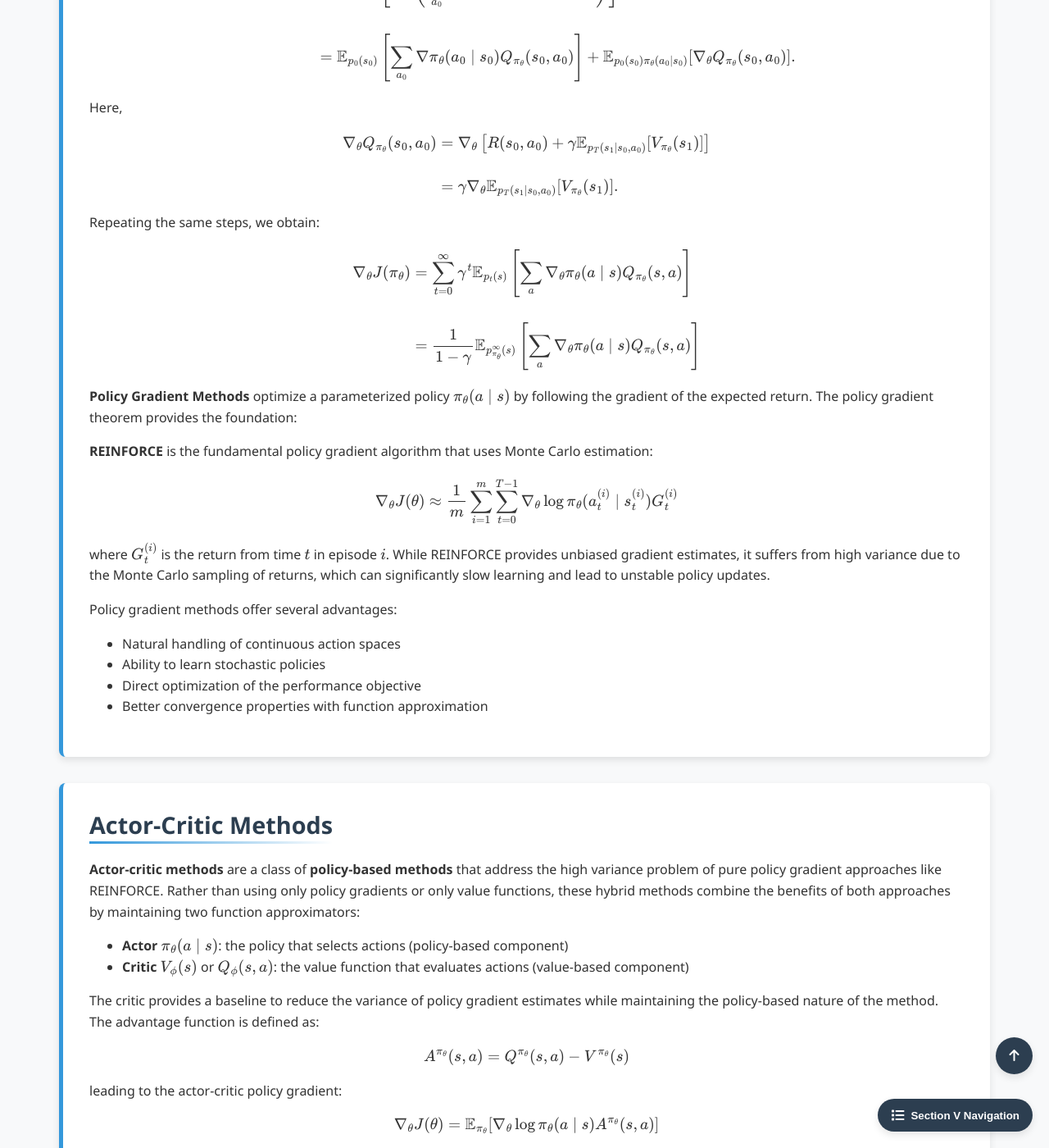
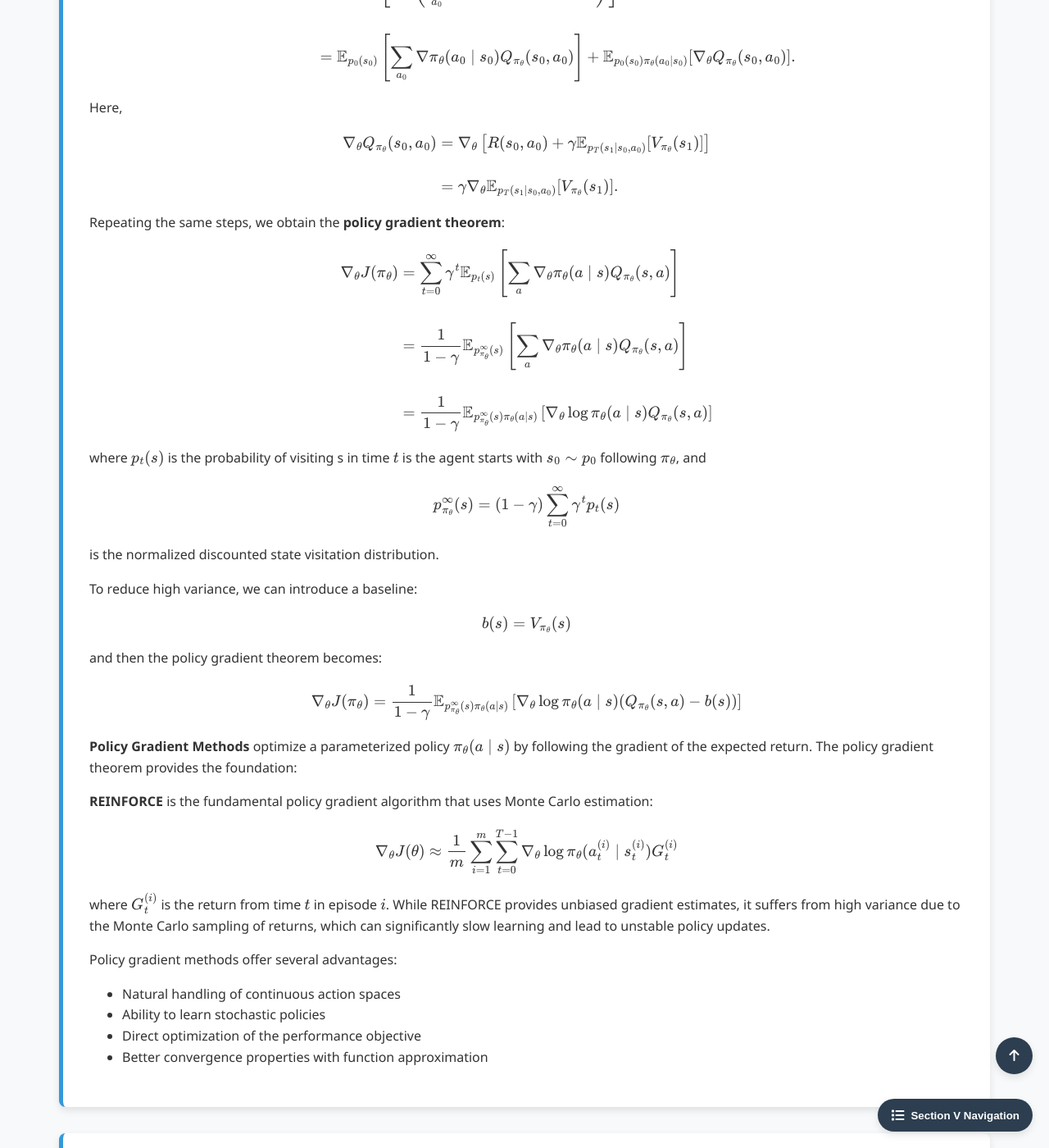
Before and after one commit to Yusukey01/yusukey01.github.io, a Jekyll site: the page built from Mathematics/Machine_learning/intro_RL.html, in a window 1280 px wide and 1400 px high, scrolled down 14891 px. Shown: the whole window at 82% size. Built offline with Jekyll 4.4.1, drawn with Linux system fonts in a browser that asks for light colours.

Commit message:
update RL section, policy-based

```diff
--- a/Mathematics/Machine_learning/intro_RL.html
+++ b/Mathematics/Machine_learning/intro_RL.html
@@ -903,13 +903,31 @@ uses_python: false
                     &= \gamma \nabla_{\mathbf{\theta}} \mathbb{E}_{p_T(s_1 \mid s_0, a_0)} [V_{\pi_{\mathbf{\theta}}}(s_1)].
                     \end{align*}
                     \]
-                    Repeating the same steps, we obtain:
+                    Repeating the same steps, we obtain the <strong>policy gradient theorem</strong>:
                     \[
                     \begin{align*}
                     \nabla_{\theta}J(\pi_{\theta})
                     &= \sum_{t = 0}^{\infty} \gamma^t \mathbb{E}_{p_t(s)} \left[\sum_a \nabla_{\theta}\pi_{\theta}(a \mid s) Q_{\pi_{\theta}}(s, a)\right] \\\\
-                    &= \frac{1}{1 -\gamma} \mathbb{E}_{p_{\pi_{\theta}}^{\infty}(s)} \left[ \sum_a \nabla_{\theta}\pi_{\theta}(a \mid s) Q_{\pi_{\theta}}(s, a) \right]
+                    &= \frac{1}{1 -\gamma} \mathbb{E}_{p_{\pi_{\theta}}^{\infty}(s)} \left[ \sum_a \nabla_{\theta}\pi_{\theta}(a \mid s) Q_{\pi_{\theta}}(s, a) \right] \\\\
+                    &= \frac{1}{1 -\gamma} \mathbb{E}_{p_{\pi_{\theta}}^{\infty}(s) \pi_{\theta}(a \mid s)} \left[ \nabla_{\theta} \log \pi_{\theta}(a \mid s) Q_{\pi_{\theta}}(s, a) \right]
                     \end{align*}
+                    \]
+                    where \(p_t(s)\) is the probability of visiting s in time \(t\) is the agent starts with \(s_0 \sim p_0\) following \(\pi_{\theta}\), and
+                    \[
+                    p_{\pi_{\theta}}^{\infty}(s) = (1 - \gamma) \sum_{t = 0}^{\infty} \gamma^t p_t(s)
+                    \]
+                    is the normalized discounted state visitation distribution.
+                </p>
+
+                <p>
+                    To reduce high variance, we can introduce a baseline:
+                    \[
+                    b(s) = V_{\pi_{\theta}}(s)
+                    \]
+                    and then the policy gradient theorem becomes:
+                    \[
+                    \nabla_{\theta}J(\pi_{\theta})
+                    = \frac{1}{1 -\gamma} \mathbb{E}_{p_{\pi_{\theta}}^{\infty}(s) \pi_{\theta}(a \mid s)} \left[ \nabla_{\theta} \log \pi_{\theta}(a \mid s) (Q_{\pi_{\theta}}(s, a) - b(s)) \right]
                     \]
                 </p>
 
```
